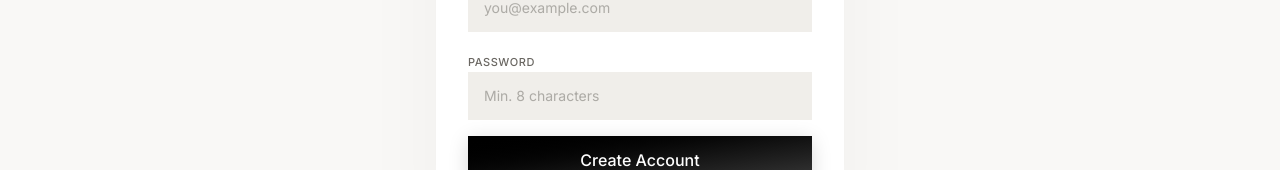
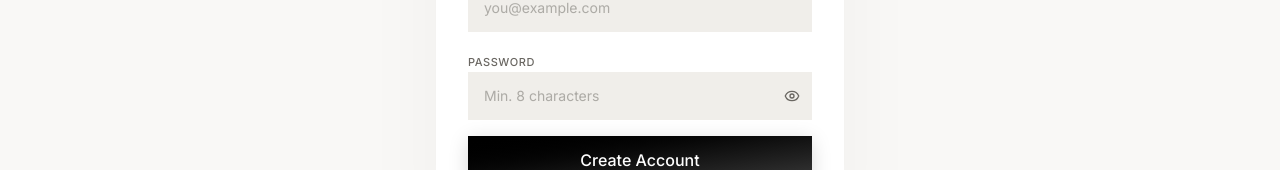
Before and after one commit to BharathLakkoju/cresume, a Next.js app: page /auth in a window 1280 px wide. Shown: the part 474-644 px from the top of the page. Built offline with nearby package versions, Linux system fonts and the light colour scheme; no server answers.

Commit message:
feat: add password visibility toggle to AuthForm component

```diff
--- a/components/site/auth-form.tsx
+++ b/components/site/auth-form.tsx
@@ -3,6 +3,7 @@
 import { useState, type FormEvent } from "react";
 import { useRouter, useSearchParams } from "next/navigation";
 import { motion } from "framer-motion";
+import { Eye, EyeOff } from "lucide-react";
 import { z } from "zod";
 
 import { Button } from "@/components/ui/button";
@@ -29,6 +30,7 @@
   const [message, setMessage] = useState<string | null>(null);
   const [error, setError] = useState<string | null>(null);
   const [loading, setLoading] = useState(false);
+  const [showPassword, setShowPassword] = useState(false);
 
   async function handleSubmit(event: FormEvent<HTMLFormElement>) {
     event.preventDefault();
@@ -146,17 +148,31 @@
           <Label htmlFor="password" className="label-sm text-muted-foreground">
             PASSWORD
           </Label>
+          <div className="relative">
             <Input
               id="password"
-            type="password"
+              type={showPassword ? "text" : "password"}
               value={password}
               placeholder={
                 mode === "signup" ? "Min. 8 characters" : "Your password"
               }
               onChange={(e) => setPassword(e.target.value)}
               required
-            className="h-12 bg-surface-low text-foreground placeholder:text-muted-foreground/50 focus-visible:ring-foreground"
+              className="h-12 bg-surface-low pr-11 text-foreground placeholder:text-muted-foreground/50 focus-visible:ring-foreground"
             />
+            <button
+              type="button"
+              onClick={() => setShowPassword((v) => !v)}
+              className="absolute inset-y-0 right-0 flex items-center px-3 text-muted-foreground transition-colors hover:text-foreground"
+              aria-label={showPassword ? "Hide password" : "Show password"}
+            >
+              {showPassword ? (
+                <EyeOff className="h-4 w-4" />
+              ) : (
+                <Eye className="h-4 w-4" />
+              )}
+            </button>
+          </div>
         </div>
 
         <Button
```
Lines whose indentation alone changed are shown as unchanged.
